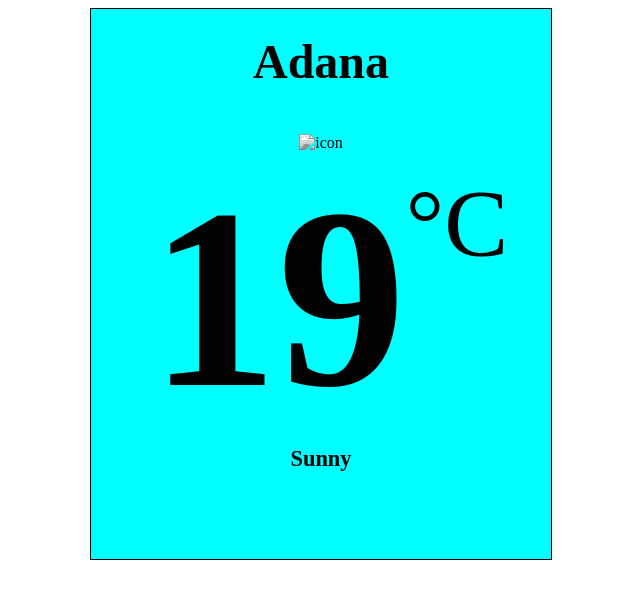
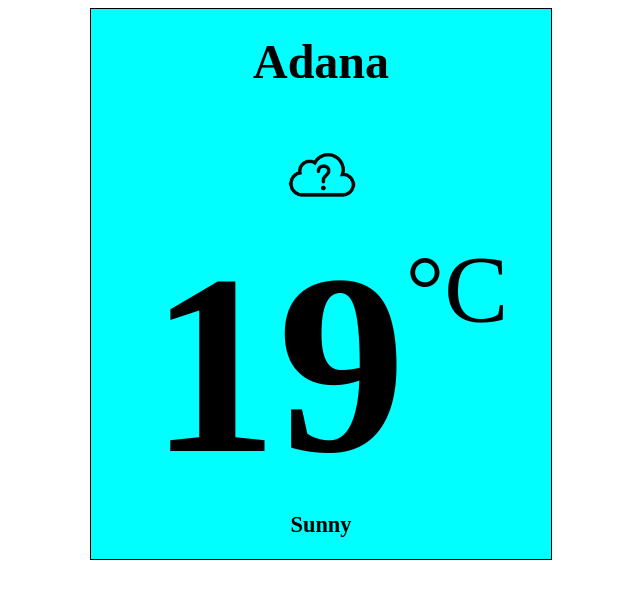
Before and after one commit to ebrudalkir/Weather_app, a plain HTML site: page index.html in a window 1280 px wide. Shown: the whole page, without its empty margins (319-959 px from the left). Drawn offline with nearby package versions, Linux system fonts and the light colour scheme.

Commit message:
Update index.html
change image path

```diff
--- a/index.html
+++ b/index.html
@@ -13,7 +13,7 @@
         <h2 id="city">Adana</h2>
 
         <div class="middle">
-            <img src="icons/unknown.png" alt="icon" id="icon">
+            <img src="unknown.png" alt="icon" id="icon">
             <div class="degrees">
                 <h1 id="temp">19</h1>
                 <p><span>°C</span></p>
```
